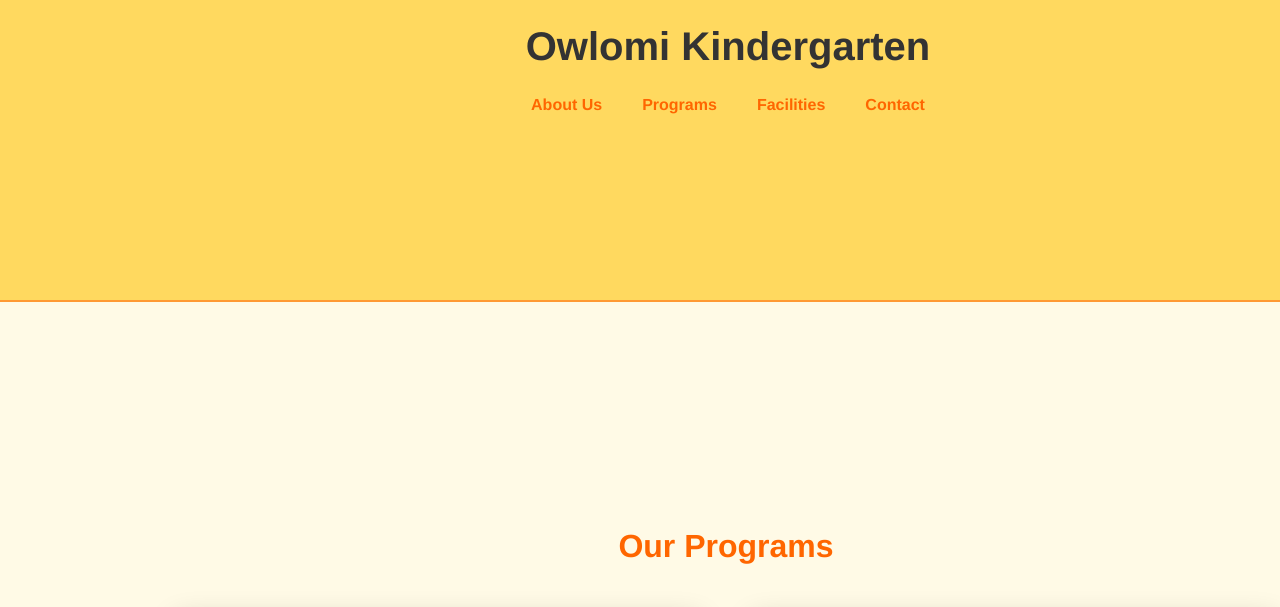
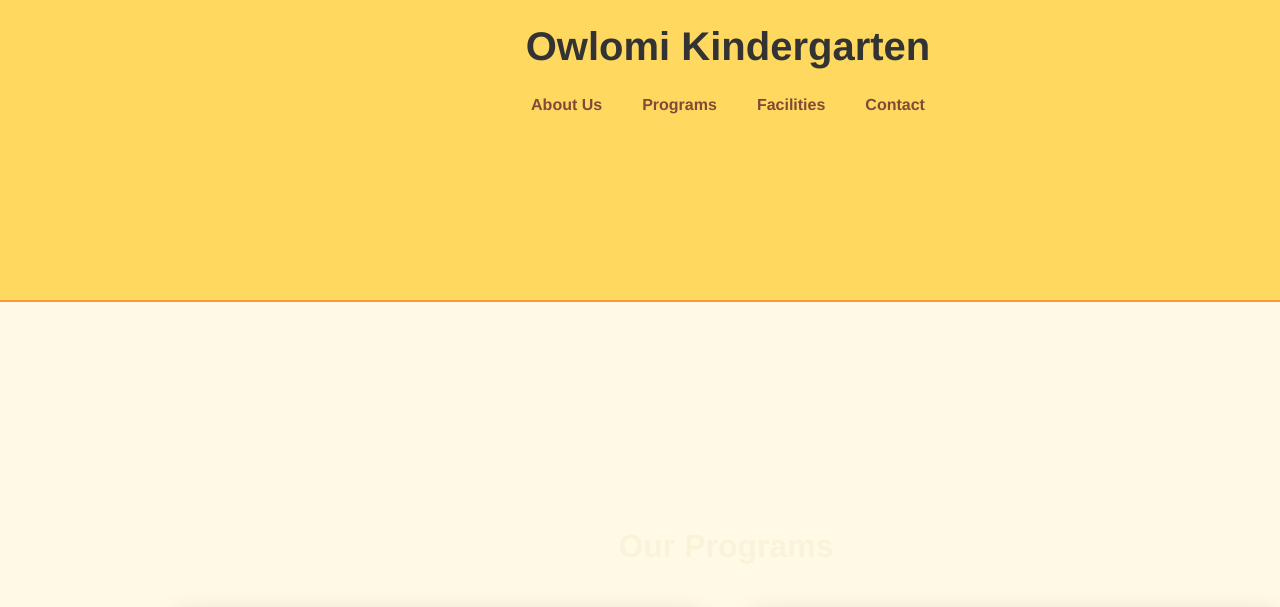
Before and after one commit to fan-chian-hsu/landing, a plain HTML site: page index.html in a window 1280 px wide. Shown: the part 1176-1783 px from the top of the page. Drawn offline with Linux system fonts and the light colour scheme; a script that the page names is missing; a web font is replaced by a local one.

Commit message:
Update style.css

```diff
--- a/css/style.css
+++ b/css/style.css
@@ -41,7 +41,7 @@ header {
 
 .nav-menu li a {
     text-decoration: none;
-    color: #ff6600;
+    color: #854836;
     font-weight: bold;
     padding: 5px 10px;
     transition: 0.3s;
@@ -59,7 +59,7 @@ section {
 h2 {
     font-size: 2em;
     margin-bottom: 20px;
-    color: #ff6600;
+    color: #F8F3D9;
 }
 
 img {
```
